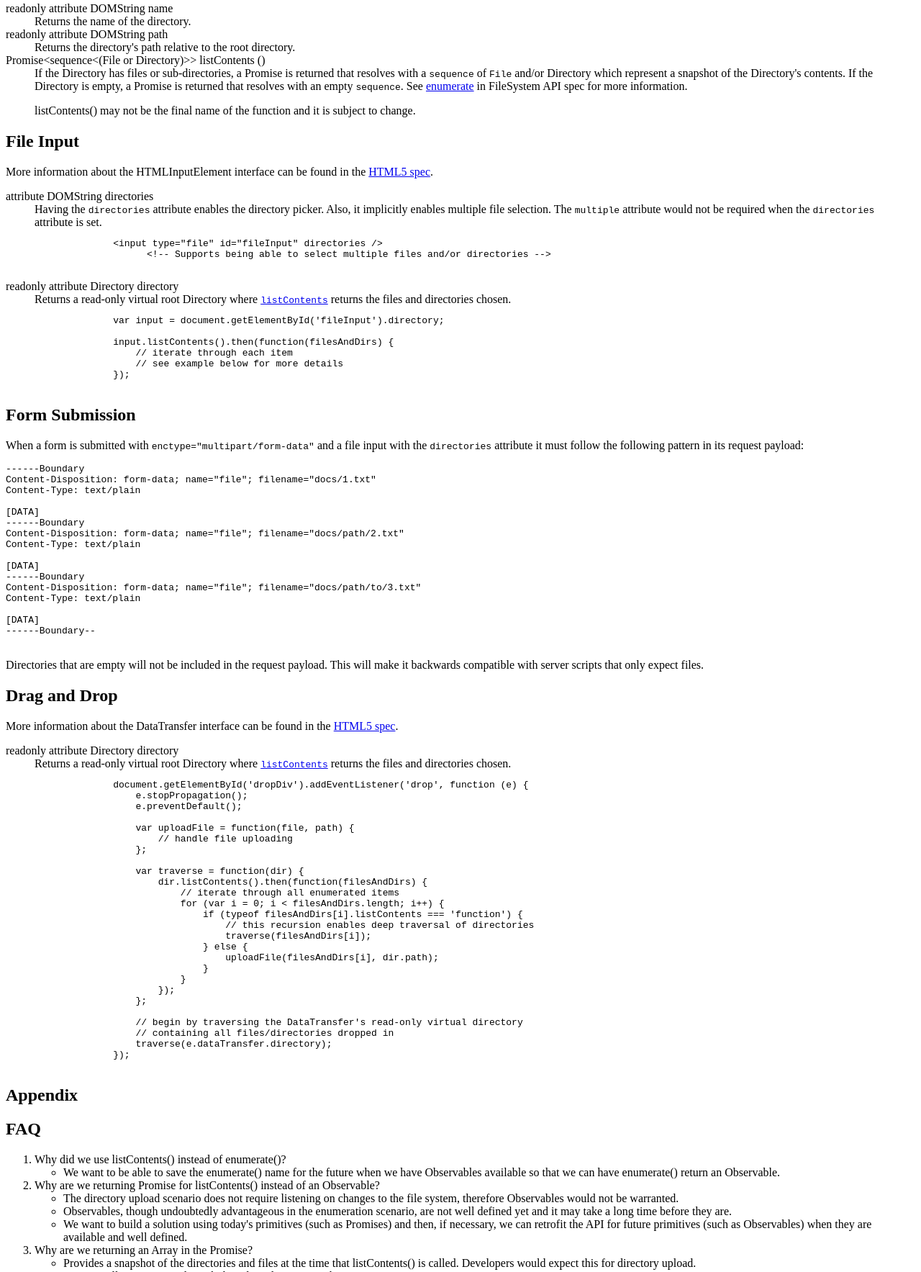
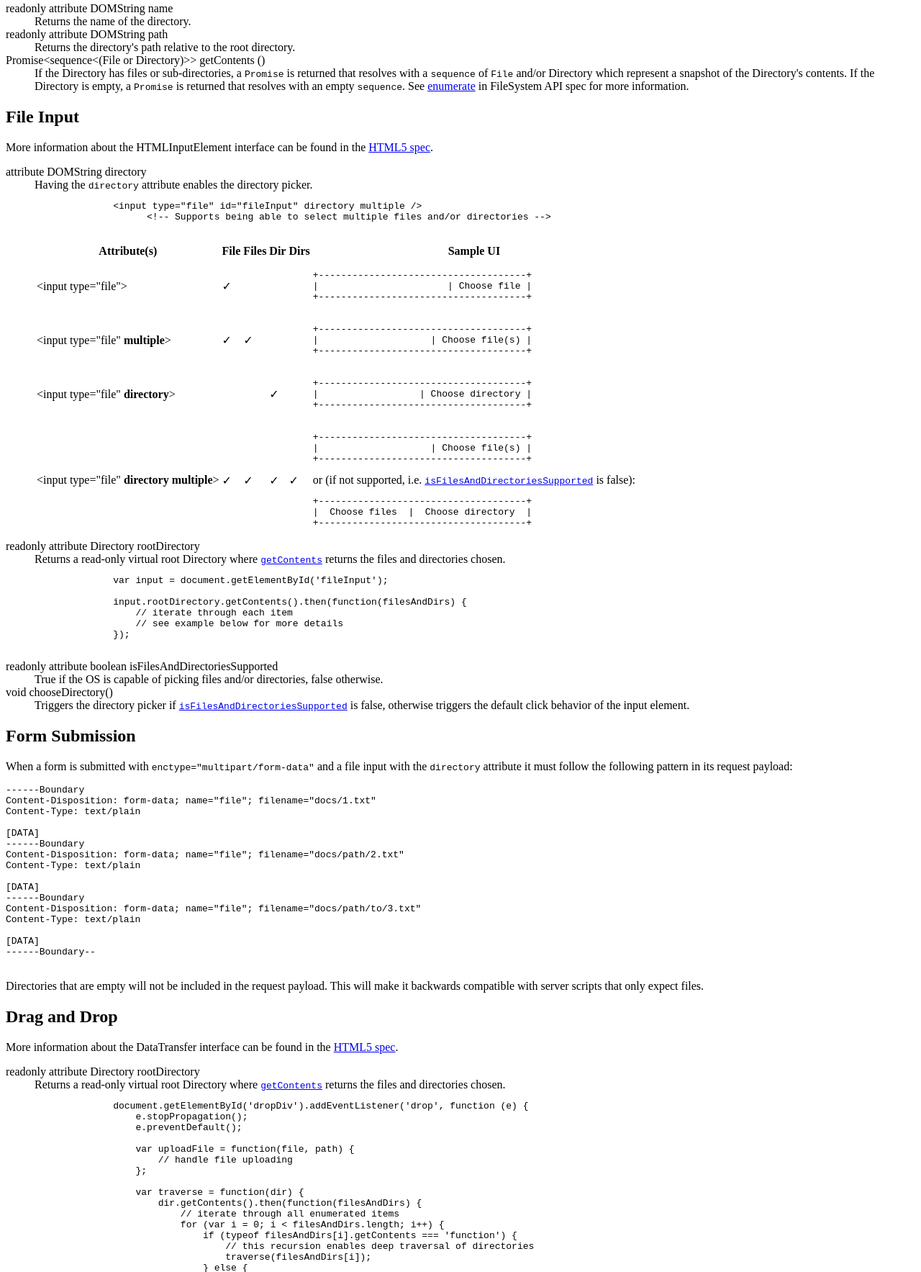
Before and after one commit to WICG/directory-upload, a plain HTML site: page proposal.html in a window 1280 px wide. Shown: the part 558-2325 px from the top of the page at 72% size. Drawn offline with Linux system fonts and the light colour scheme.

Commit message:
API changes
- Changed directory to rootDirectory in HTMLInputElement and
DataTransfer
- Changed directories to directory in HTMLInputElement
- Changed listContents() to getContents() in Directory
- Added isFilesAndDirectoriesSupported attribute in HTMLInputElement
- Removed Additional Thoughts from Appendix and reconciled them in
directory attribute for HTMLInputElement explanation

```diff
--- a/proposal.html
+++ b/proposal.html
@@ -8,9 +8,9 @@
       var respecConfig = {
         shortName:      "DirectoryUpload",
         specStatus:     "unofficial",
-        editors:        [{name: "Ali Alabbas", mailto: "alia@microsoft.com", company: "Microsoft", companyURL: "http://www.microsoft.com"},
-                         {name: "Israel Hilerio", mailto: "israelh@microsoft.com", company: "Microsoft", companyURL: "http://www.microsoft.com"},
-                         {name: "Adrian Bateman", mailto: "adrianba@microsoft.com", company: "Microsoft", companyURL: "http://www.microsoft.com"}],
+        editors:        [{name: "Ali Alabbas", company: "Microsoft"},
+                         {name: "Israel Hilerio", company: "Microsoft"},
+                         {name: "Adrian Bateman", company: "Microsoft"}],
         processVersion: 2005,
         wg:             "Web Applications Working Group",
         wgURI:          "http://www.w3.org/2008/webapps/"
@@ -53,37 +53,115 @@
           <dd>Returns the name of the directory.</dd>
           <dt>readonly attribute DOMString path</dt>
           <dd>Returns the directory's path relative to the root directory.</dd>
-          <dt>Promise&lt;sequence&lt;(File or Directory)>> listContents ()</dt>
-          <dd>If the Directory has files or sub-directories, a Promise is returned that resolves with a <code>sequence</code> of <code>File</code> and/or <a>Directory</a> which represent a snapshot of the <a>Directory</a>'s contents. If the <a>Directory</a> is empty, a Promise is returned that resolves with an empty <code>sequence</code>. See <a href="http://w3c.github.io/filesystem-api/#widl-Directory-enumerate-Observable--File-or-Directory---DOMString-path">enumerate</a> in FileSystem API spec for more information.
-          <p class="issue">listContents() may not be the final name of the function and it is subject to change.</p></dd>
+          <dt>Promise&lt;sequence&lt;(File or Directory)>> getContents ()</dt>
+          <dd>If the <a>Directory</a> has files or sub-directories, a <code>Promise</code> is returned that resolves with a <code>sequence</code> of <code>File</code> and/or <a>Directory</a> which represent a snapshot of the <a>Directory</a>'s contents. If the <a>Directory</a> is empty, a <code>Promise</code> is returned that resolves with an empty <code>sequence</code>. See <a href="http://w3c.github.io/filesystem-api/#widl-Directory-enumerate-Observable--File-or-Directory---DOMString-path">enumerate</a> in FileSystem API spec for more information.</dd>
         </dl>
       </section>
       <section>
         <h2>File Input</h2>
         <p>More information about the HTMLInputElement interface can be found in the <a href="http://www.w3.org/html/wg/drafts/html/CR/forms.html#the-input-element">HTML5 spec</a>.</p>
         <dl class="idl" title="partial interface HTMLInputElement : HTMLElement">
-          <dt>attribute DOMString directories</dt>
-          <dd>Having the <code class="highlight">directories</code> attribute enables the directory picker. Also, it implicitly enables multiple file selection. The <code class="highlight">multiple</code> attribute would not be required when the <code class="highlight">directories</code> attribute is set.
+          <dt>attribute DOMString directory</dt>
+          <dd>Having the <code class="highlight">directory</code> attribute enables the directory picker.
             <pre class="example highlight" title="HTML">
-              &lt;input type="file" id="fileInput" directories />
+              &lt;input type="file" id="fileInput" directory multiple />
                     &lt;!-- Supports being able to select multiple files and/or directories -->
             </pre>
+            <table class="parameters">
+              <thead>
+                <tr>
+                  <th><strong>Attribute(s)</strong></th>
+                  <th><strong>File</strong></th>
+                  <th><strong>Files</strong></th>
+                  <th><strong>Dir</strong></th>
+                  <th><strong>Dirs</strong></th>
+                  <th><strong>Sample UI</strong></th>
+                </tr>
+              </thead>
+              <tbody>
+                <tr>
+                  <td>&lt;input type=&quot;file&quot;&gt;</td>
+                  <td>&check;</td>
+                  <td></td>
+                  <td></td>
+                  <td></td>
+                  <td>
+                    <pre>
++-------------------------------------+
+|                       | Choose file |
++-------------------------------------+
+</pre>
+                  </td>
+                </tr>
+                <tr>
+                  <td>&lt;input type=&quot;file&quot; <strong>multiple</strong>&gt;</td>
+                  <td>&check;</td>
+                  <td>&check;</td>
+                  <td></td>
+                  <td></td>
+                  <td>
+                    <pre>
++-------------------------------------+
+|                    | Choose file(s) |
++-------------------------------------+
+</pre>
+                  </td>
+                </tr>
+                <tr>
+                  <td>&lt;input type=&quot;file&quot; <strong>directory</strong>&gt;</td>
+                  <td></td>
+                  <td></td>
+                  <td>&check;</td>
+                  <td></td>
+                  <td>
+                    <pre>
++-------------------------------------+
+|                  | Choose directory |
++-------------------------------------+
+</pre>
+                  </td>
+                </tr>
+                <tr>
+                  <td>&lt;input type=&quot;file&quot; <strong>directory</strong> <strong>multiple</strong>&gt;</td>
+                  <td>&check;</td>
+                  <td>&check;</td>
+                  <td>&check;</td>
+                  <td>&check;</td>
+                  <td>
+                   <pre>
++-------------------------------------+
+|                    | Choose file(s) |
++-------------------------------------+
+</pre>
+                    or (if not supported, i.e. <a href="#widl-HTMLInputElement-isFilesAndDirectoriesSupported"><code>isFilesAndDirectoriesSupported</code></a> is false):
+                    <pre>
++-------------------------------------+
+|  Choose files  |  Choose directory  |
++-------------------------------------+
+</pre>
+                </tr>
+              </tbody>
+            </table>
           </dd>
-          <dt>readonly attribute Directory directory</dt>
-          <dd>Returns a read-only virtual root <a>Directory</a> where <a href="#widl-Directory-listContents-Promise-sequence--File-or-Directory"><code>listContents</code></a> returns the files and directories chosen.
+          <dt>readonly attribute Directory rootDirectory</dt>
+          <dd>Returns a read-only virtual root <a>Directory</a> where <a href="#widl-Directory-getContents-Promise-sequence--File-or-Directory"><code>getContents</code></a> returns the files and directories chosen.
             <pre class="example highlight" title="JavaScript">
-              var input = document.getElementById('fileInput').directory;
+              var input = document.getElementById('fileInput');
 
-              input.listContents().then(function(filesAndDirs) {
+              input.rootDirectory.getContents().then(function(filesAndDirs) {
                   // iterate through each item
                   // see example below for more details
               });
             </pre>
           </dd>
+          <dt>readonly attribute boolean isFilesAndDirectoriesSupported</dt>
+          <dd>True if the OS is capable of picking files and/or directories, false otherwise.</dd>
+          <dt>void chooseDirectory()</dt>
+          <dd>Triggers the directory picker if <a href="#widl-HTMLInputElement-isFilesAndDirectoriesSupported"><code>isFilesAndDirectoriesSupported</code></a> is false, otherwise triggers the default click behavior of the input element.</dd>
         </dl>
         <section>
           <h2>Form Submission</h2>
-          <p>When a form is submitted with <code class="highlight">enctype="multipart/form-data"</code> and a file input with the <code class="highlight">directories</code> attribute it must follow the following pattern in its request payload:</p>
+          <p>When a form is submitted with <code class="highlight">enctype="multipart/form-data"</code> and a file input with the <code class="highlight">directory</code> attribute it must follow the following pattern in its request payload:</p>
           <pre class="example highlight">
 ------Boundary
 Content-Disposition: form-data; name="file"; filename="docs/1.txt"
@@ -102,7 +180,7 @@ Content-Type: text/plain
 [DATA]
 ------Boundary--
           </pre>
-          <p class="note">
+          <p>
             Directories that are empty will not be included in the request payload. This will make it backwards compatible with server scripts that only expect files.
           </p>
         </section>
@@ -111,8 +189,8 @@ Content-Type: text/plain
         <h2>Drag and Drop</h2>
         <p>More information about the DataTransfer interface can be found in the <a href="http://www.w3.org/TR/2010/WD-html5-20101019/dnd.html#datatransfer">HTML5 spec</a>.</p>
         <dl class="idl" title="partial interface DataTransfer">
-          <dt>readonly attribute Directory directory</dt>
-          <dd>Returns a read-only virtual root <a>Directory</a> where <a href="#widl-Directory-listContents-Promise-sequence--File-or-Directory"><code>listContents</code></a> returns the files and directories chosen.
+          <dt>readonly attribute Directory rootDirectory</dt>
+          <dd>Returns a read-only virtual root <a>Directory</a> where <a href="#widl-Directory-getContents-Promise-sequence--File-or-Directory"><code>getContents</code></a> returns the files and directories chosen.
             <pre class="example highlight" title="JavaScript">
               document.getElementById('dropDiv').addEventListener('drop', function (e) {
                   e.stopPropagation();
@@ -123,10 +201,10 @@ Content-Type: text/plain
                   };
 
                   var traverse = function(dir) {
-                      dir.listContents().then(function(filesAndDirs) {
+                      dir.getContents().then(function(filesAndDirs) {
                           // iterate through all enumerated items
                           for (var i = 0; i < filesAndDirs.length; i++) {
-                              if (typeof filesAndDirs[i].listContents === 'function') {
+                              if (typeof filesAndDirs[i].getContents === 'function') {
                                   // this recursion enables deep traversal of directories
                                   traverse(filesAndDirs[i]);
                               } else {
@@ -138,7 +216,7 @@ Content-Type: text/plain
 
                   // begin by traversing the DataTransfer's read-only virtual directory
                   // containing all files/directories dropped in
-                  traverse(e.dataTransfer.directory);
+                  traverse(e.dataTransfer.rootDirectory);
               });
             </pre>
           </dd>
@@ -150,11 +228,11 @@ Content-Type: text/plain
       <section>
         <h2>FAQ</h2>
         <ol>
-          <li>Why did we use listContents() instead of enumerate()?</li>
+          <li>Why did we use getContents() instead of enumerate()?</li>
           <ul>
             <li>We want to be able to save the enumerate() name for the future when we have Observables available so that we can have enumerate() return an Observable.</li>
           </ul>
-          <li>Why are we returning Promise for listContents() instead of an Observable?</li>
+          <li>Why are we returning Promise for getContents() instead of an Observable?</li>
           <ul>
             <li>The directory upload scenario does not require listening on changes to the file system, therefore Observables would not be warranted.</li>
             <li>Observables, though undoubtedly advantageous in the enumeration scenario, are not well defined yet and it may take a long time before they are.</li>
@@ -162,22 +240,18 @@ Content-Type: text/plain
           </ul>
           <li>Why are we returning an Array in the Promise?</li>
           <ul>
-            <li>Provides a snapshot of the directories and files at the time that listContents() is called. Developers would expect this for directory upload.</li>
+            <li>Provides a snapshot of the directories and files at the time that getContents() is called. Developers would expect this for directory upload.</li>
             <li>An array allows iterating through the File and Directory objects.</li>
           </ul>
           <li>Why did we remove enumerateDeep() from the originally proposed Directory interface?</li>
           <ul>
-            <li>It is not needed for the time being as recursively calling the listContents() function would fulfill the scenario that enumerateDeep() was meant to fulfill.</li>
-            <li>listContents() would provide a smaller result set compared to enumerateDeep().</li>
+            <li>It is not needed for the time being as recursively calling the getContents() function would fulfill the scenario that enumerateDeep() was meant to fulfill.</li>
+            <li>getContents() would provide a smaller result set compared to enumerateDeep().</li>
           </ul>
           <li>Why is it ok to remove the other methods from the originally proposed Directory interface?</li>
           <ul>
             <li>Since the focus is on read-only scenarios to enable directory uploading, only a subset of the APIs are needed.</li>
             <li>The Directory interface will be extensible for the future when we need to address scenarios that involve writing.</li>
-          </ul>
-          <li>Why do we need the "name" attribute even though it would be empty for the virtual root directory?</li>
-          <ul>
-            <li>When introspecting directories that are inside of the virtual root directory, we would need to know the name of the directory so that we can reconstruct the path of the file relative to its position in the file tree.</li>
           </ul>
           <li>Why do we have a read-only virtual directory?</li>
           <ul>
@@ -185,34 +259,6 @@ Content-Type: text/plain
           </ul>
         </ol>
       </section>
-      <section>
-        <h2>Additional Thoughts</h2>
-          <p>Initial thoughts from Mozilla on their UI representation for a file input that can handle directory and file pickers can be found here: <a href="https://bugzilla.mozilla.org/show_bug.cgi?id=846931">https://bugzilla.mozilla.org/show_bug.cgi?id=846931</a>.<p>
-          <pre>So the UI would look something like:
-
-+--------------------------------+
-|[Choose files][Choose directory]|
-+--------------------------------+
-
-Once something is picked
-
-+--------------------------------+
-|3 files attached             [x]|
-+--------------------------------+
-
-If the X is clicked the UI goes back to the initial one. If the control is hovered/clicked we display
-
-+--------------------------------+
-|3 files attached             [x]|
-+--------------------------------+
- |file_name.html            [x]|
- |somePic.jpg               [x]|
- |vacation_pic.jpg          [x]|
- |                             |
- |[Add files][Add directory]   |
- +-----------------------------+</pre>
-            <p class="issue">There would need to be a programmatic way to show the directory picker rather than the file picker since the default click behavior is to show the file picker. An example would be to have chooseDirectory() as part of the HTMLInputElement. It would activate the directory picker if the directories attribute is set on the file input for Operating Systems that do not support a file/directory picker in the same dialog. See here for more information: <a href="https://bugzilla.mozilla.org/show_bug.cgi?id=846931#c13">https://bugzilla.mozilla.org/show_bug.cgi?id=846931#c13</a></p>
-      </section>
     </section>
   </body>
 </html>
```
Also changed, not shown: index.html (+14 -14 lines), polyfill.js (+8 -4 lines).
